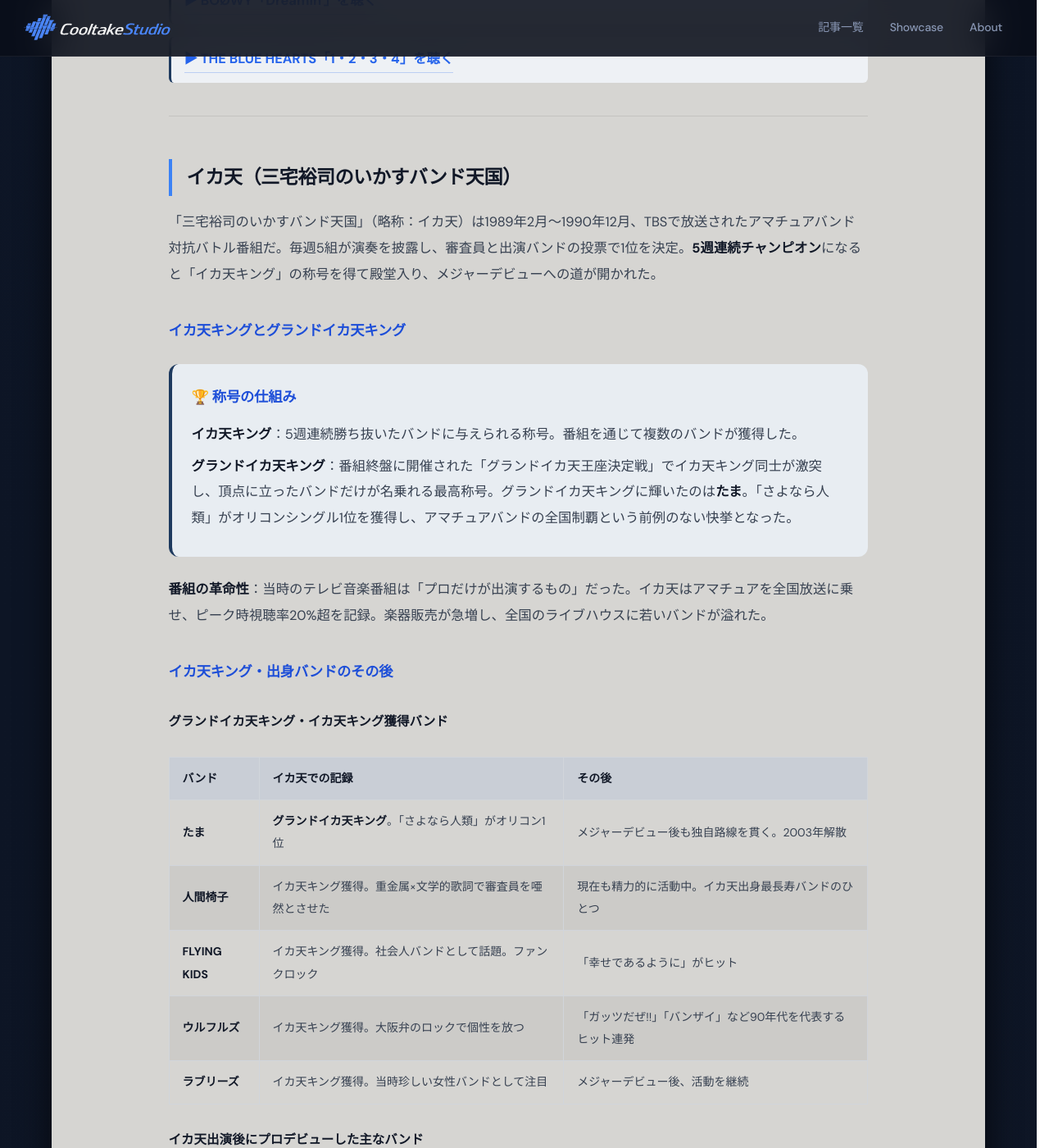
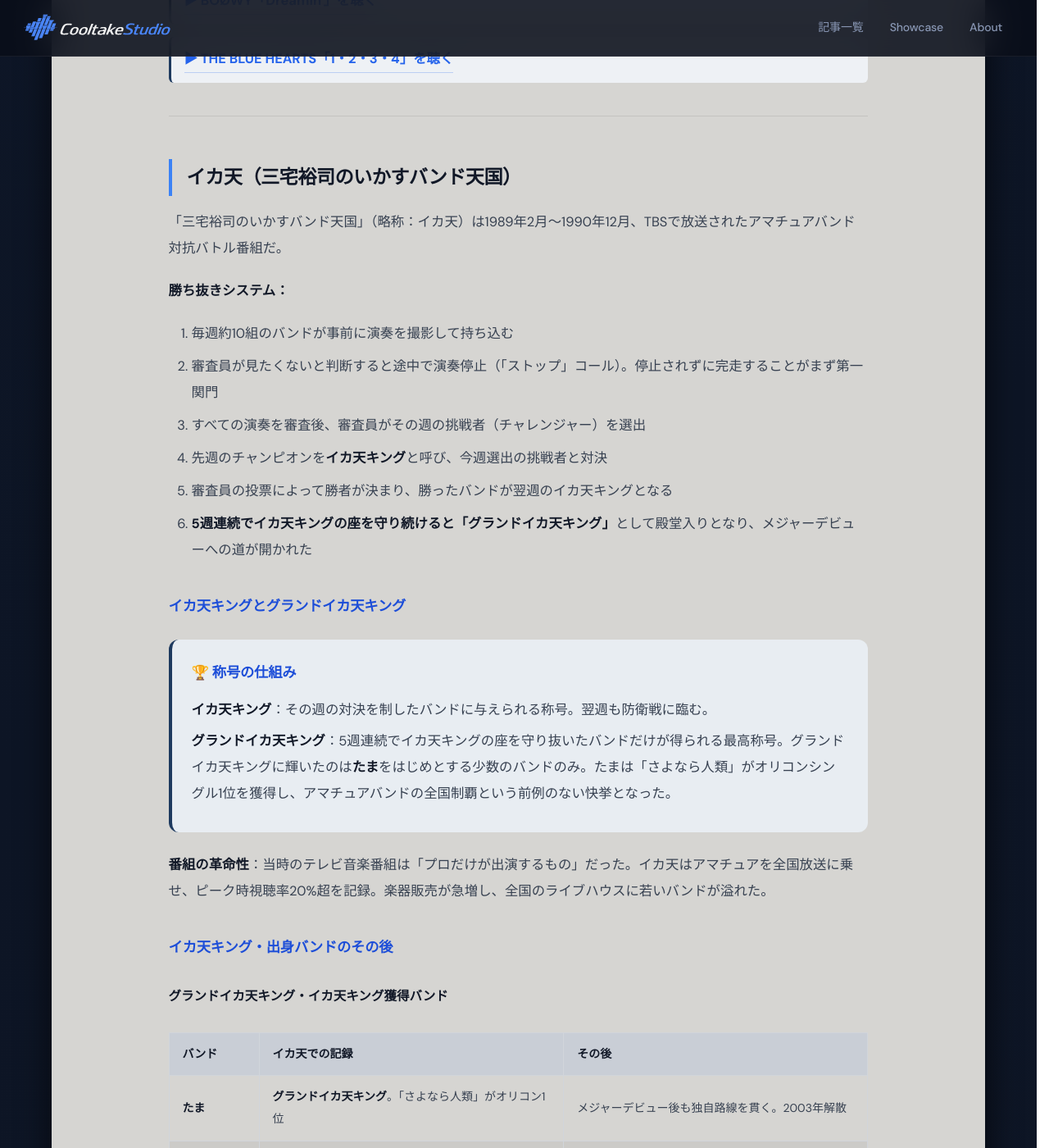
Before and after one commit to cooltake/cooltake-staging, a Jekyll site: the page built from _posts/2026-05-30-japan-music-08-band-boom.md, in a window 1280 px wide and 1400 px high, scrolled down 4741 px. Shown: the whole window at 82% size. Built offline with Jekyll 4.4.1, drawn with Linux system fonts in a browser that asks for light colours; some web fonts are replaced.

Commit message:
fix: correct ikaten system description (stop call, challenger vs king, 5 wins = grand king)

```diff
--- a/_posts/2026-05-30-japan-music-08-band-boom.md
+++ b/_posts/2026-05-30-japan-music-08-band-boom.md
@@ -131,14 +131,22 @@
 
 ## イカ天（三宅裕司のいかすバンド天国）
 
-「三宅裕司のいかすバンド天国」（略称：イカ天）は1989年2月〜1990年12月、TBSで放送されたアマチュアバンド対抗バトル番組だ。毎週5組が演奏を披露し、審査員と出演バンドの投票で1位を決定。**5週連続チャンピオン**になると「イカ天キング」の称号を得て殿堂入り、メジャーデビューへの道が開かれた。
+「三宅裕司のいかすバンド天国」（略称：イカ天）は1989年2月〜1990年12月、TBSで放送されたアマチュアバンド対抗バトル番組だ。
+
+**勝ち抜きシステム：**
+1. 毎週約10組のバンドが事前に演奏を撮影して持ち込む
+2. 審査員が見たくないと判断すると途中で演奏停止（「ストップ」コール）。停止されずに完走することがまず第一関門
+3. すべての演奏を審査後、審査員がその週の挑戦者（チャレンジャー）を選出
+4. 先週のチャンピオンを**イカ天キング**と呼び、今週選出の挑戦者と対決
+5. 審査員の投票によって勝者が決まり、勝ったバンドが翌週のイカ天キングとなる
+6. **5週連続でイカ天キングの座を守り続けると「グランドイカ天キング」**として殿堂入りとなり、メジャーデビューへの道が開かれた
 
 ### イカ天キングとグランドイカ天キング
 
 <div style="background:#e8edf2;border-radius:12px;padding:1.5rem;margin:1.5rem 0;border-left:4px solid #1e3a5f;">
 <h3 style="color:#111827;margin-top:0;">🏆 称号の仕組み</h3>
-<p style="color:#374151;margin:.4rem 0;"><strong>イカ天キング</strong>：5週連続勝ち抜いたバンドに与えられる称号。番組を通じて複数のバンドが獲得した。</p>
-<p style="color:#374151;margin:.4rem 0;"><strong>グランドイカ天キング</strong>：番組終盤に開催された「グランドイカ天王座決定戦」でイカ天キング同士が激突し、頂点に立ったバンドだけが名乗れる最高称号。グランドイカ天キングに輝いたのは<strong>たま</strong>。「さよなら人類」がオリコンシングル1位を獲得し、アマチュアバンドの全国制覇という前例のない快挙となった。</p>
+<p style="color:#374151;margin:.4rem 0;"><strong>イカ天キング</strong>：その週の対決を制したバンドに与えられる称号。翌週も防衛戦に臨む。</p>
+<p style="color:#374151;margin:.4rem 0;"><strong>グランドイカ天キング</strong>：5週連続でイカ天キングの座を守り抜いたバンドだけが得られる最高称号。グランドイカ天キングに輝いたのは<strong>たま</strong>をはじめとする少数のバンドのみ。たまは「さよなら人類」がオリコンシングル1位を獲得し、アマチュアバンドの全国制覇という前例のない快挙となった。</p>
 </div>
 
 **番組の革命性**：当時のテレビ音楽番組は「プロだけが出演するもの」だった。イカ天はアマチュアを全国放送に乗せ、ピーク時視聴率20%超を記録。楽器販売が急増し、全国のライブハウスに若いバンドが溢れた。
```
